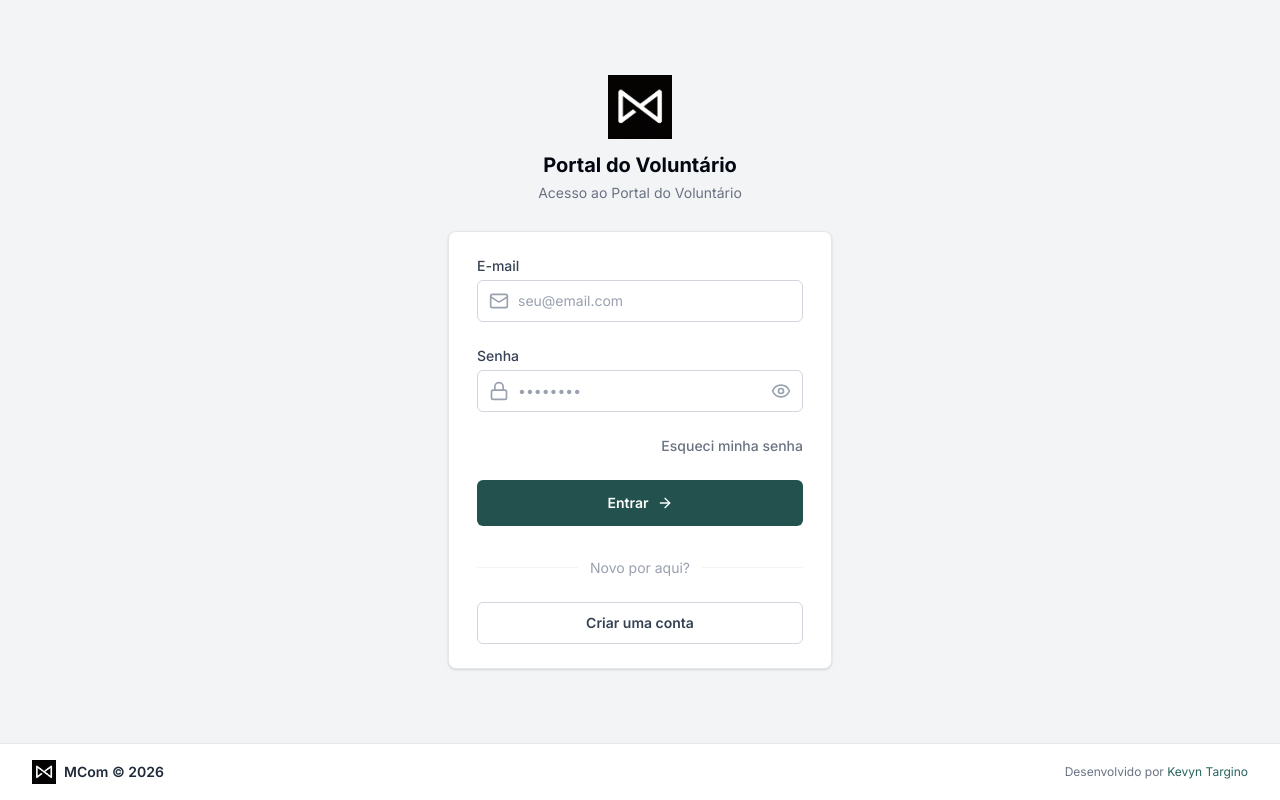
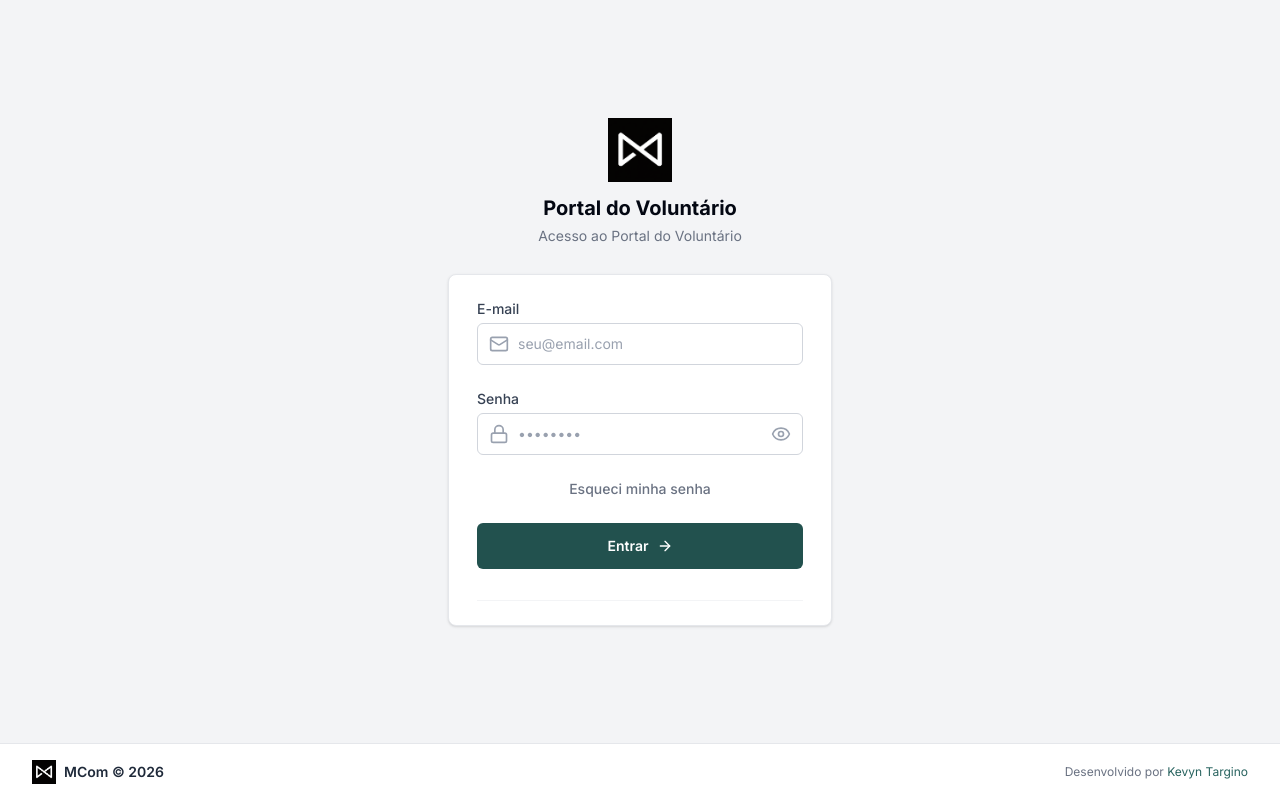
Before and after one commit to kevyntargino/voluntario.memorial, a React (Vite) app in the folder voluntarios-frontend/: page /login in a window 1280 px wide. Built offline with nearby package versions, Linux system fonts and the light colour scheme; no server answers.

Commit message:
enhancement(login): retirada botao criaçao de conta da pagina de login

```diff
--- a/voluntarios-frontend/src/pages/Login.jsx
+++ b/voluntarios-frontend/src/pages/Login.jsx
@@ -147,7 +147,7 @@ export default function Login() {
             </div>
 
             {/* Link Esqueci a Senha */}
-            <div className="flex items-center justify-end">
+            <div className="flex items-center justify-center">
               <button type="button" className="text-sm font-medium text-gray-500 hover:text-black transition-colors">
                 Esqueci minha senha
               </button>
@@ -179,18 +179,6 @@ export default function Login() {
               <div className="absolute inset-0 flex items-center">
                 <div className="w-full border-t border-gray-100" />
               </div>
-              <div className="relative flex justify-center text-sm">
-                <span className="bg-white px-3 text-gray-400 dark:bg-gray-900">Novo por aqui?</span>
-              </div>
-            </div>
-
-            <div className="mt-6">
-              <button
-                type="button"
-                className="flex w-full justify-center rounded-md border border-gray-300 bg-white px-4 py-2.5 text-sm font-semibold text-gray-700 transition hover:bg-gray-50 dark:border-gray-700 dark:bg-gray-900 dark:text-gray-200 dark:hover:bg-gray-800"
-              >
-                Criar uma conta
-              </button>
             </div>
           </div>
         </div>
```
